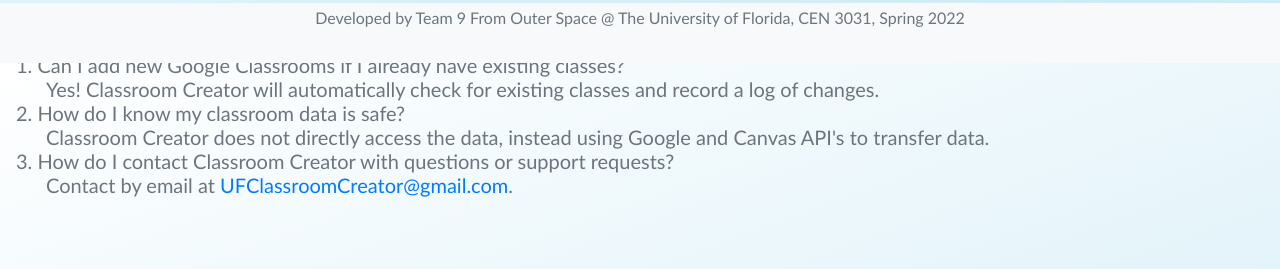
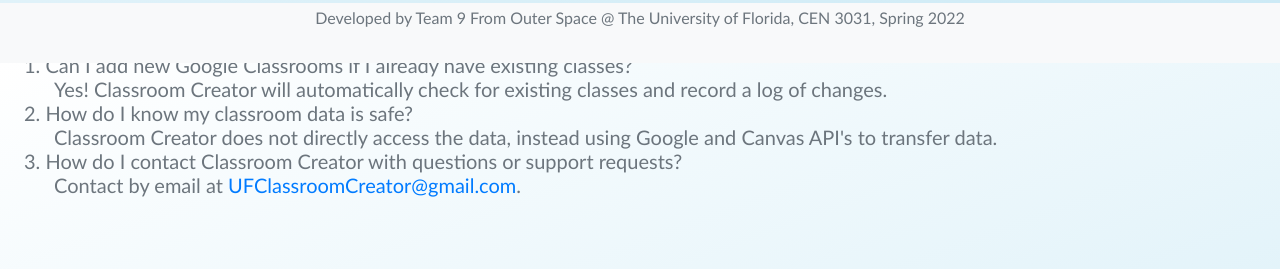
Before and after one commit to Brandnamecarr/Classroom-Creator, a Flask app: page /docs in a window 1280 px wide. Shown: the part 737-1006 px from the top of the page. Run offline with Flask 2, Linux system fonts and the light colour scheme.

Commit message:
Finalized margins

```diff
--- a/templates/about.html
+++ b/templates/about.html
@@ -47,7 +47,7 @@ style="background-image: linear-gradient(160deg, white 0%, #CAE9F5 100%);
 <!-- LEAD PARAGRAPH -->
 
   <h1 class="mb-3 mt-3 text-center">About Classroom Creator</h1>
-  <h5 class="mb-5 ml-3 mr-3">
+  <h5 class="mb-5 ml-4 mr-4">
     Classroom Creator is an application that helps convert your classroom data to Google Classroom,
     saving you <b> countless hours</b> of initalization time.
     The premise of Classroom Creator is simple: taking student data from Canvas (or a CSV file)
@@ -58,13 +58,13 @@ style="background-image: linear-gradient(160deg, white 0%, #CAE9F5 100%);
   <br><br>
 
  <!-- BUTTONS LINKING TO OTHER PAGES -->
- <div class="d-flex mb-5 mt-5 ml-3">
+ <div class="d-flex mb-5 mt-5 ml-4">
   <div style="clear:both;">
     <h2> Want to learn more? </h2>
     <a class="btn btn-outline-secondary" href="docs" role="button">Read the Documentation</a>
   </div>
 
-  <div class="ml-auto mr-3">
+  <div class="ml-auto mr-4">
     <div style="clear:both;">
       <h2> Ready to start? </h2>
       <a class="btn btn-outline-secondary" href="" role="button">Create your classroom here</a>
--- a/templates/docs.html
+++ b/templates/docs.html
@@ -46,8 +46,8 @@ style="background-image: linear-gradient(160deg, white 0%, #CAE9F5 100%);
 
 <!-- GETTING STARTED -->
 <h1 class="mb-3 mt-3 text-center">Documents</h1>
-        <h2 class="ml-3">Getting Started:</h2>
-        <h5 class="mb-5 ml-3">
+        <h2 class="ml-4">Getting Started:</h2>
+        <h5 class="mb-5 ml-4">
         1. Using the checkbox, choose if you will use Canvas (default) or a CSV file for your class list. <br>
         2. If using Canvas, click the box on the left to sign in.  If using a CSV file, use the box on the left to upload. <br>
         3. Use the box on the right to sign into your Google Classroom <br>
@@ -56,8 +56,8 @@ style="background-image: linear-gradient(160deg, white 0%, #CAE9F5 100%);
       <br>
 
       <!-- SAMPLE VIDEO -->
-        <h2 class="ml-3">Sample Video:</h2>
-        <h5 class="ml-3">
+        <h2 class="ml-4">Sample Video:</h2>
+        <h5 class="ml-4">
           Here is a sample video on how to migrate your data once Canvas is connected:
         <br>
         <iframe width="560" height="315"
@@ -68,8 +68,8 @@ style="background-image: linear-gradient(160deg, white 0%, #CAE9F5 100%);
       </h5>
 
       <!-- FAQ-->
-        <h2 class="ml-3">FAQ:</h2>
-        <h5 class="mb-5 ml-3">
+        <h2 class="ml-4">FAQ:</h2>
+        <h5 class="mb-5 ml-4">
           1. Can I add new Google Classrooms if I already have existing classes?<br>
           &emsp;&emsp;Yes! Classroom Creator will automatically check for existing classes and record a log of changes.<br>
           2. How do I know my classroom data is safe?<br>
```
